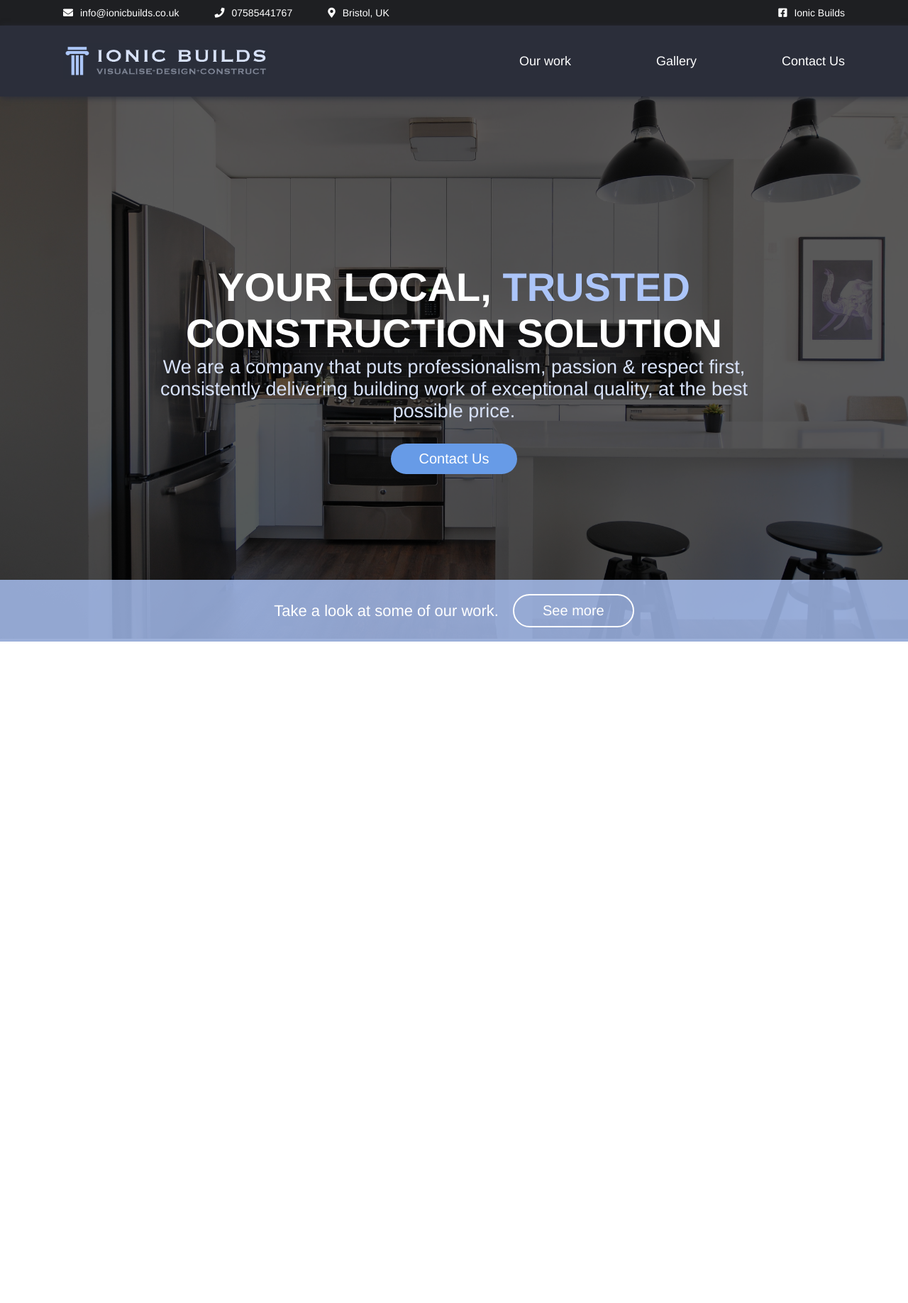
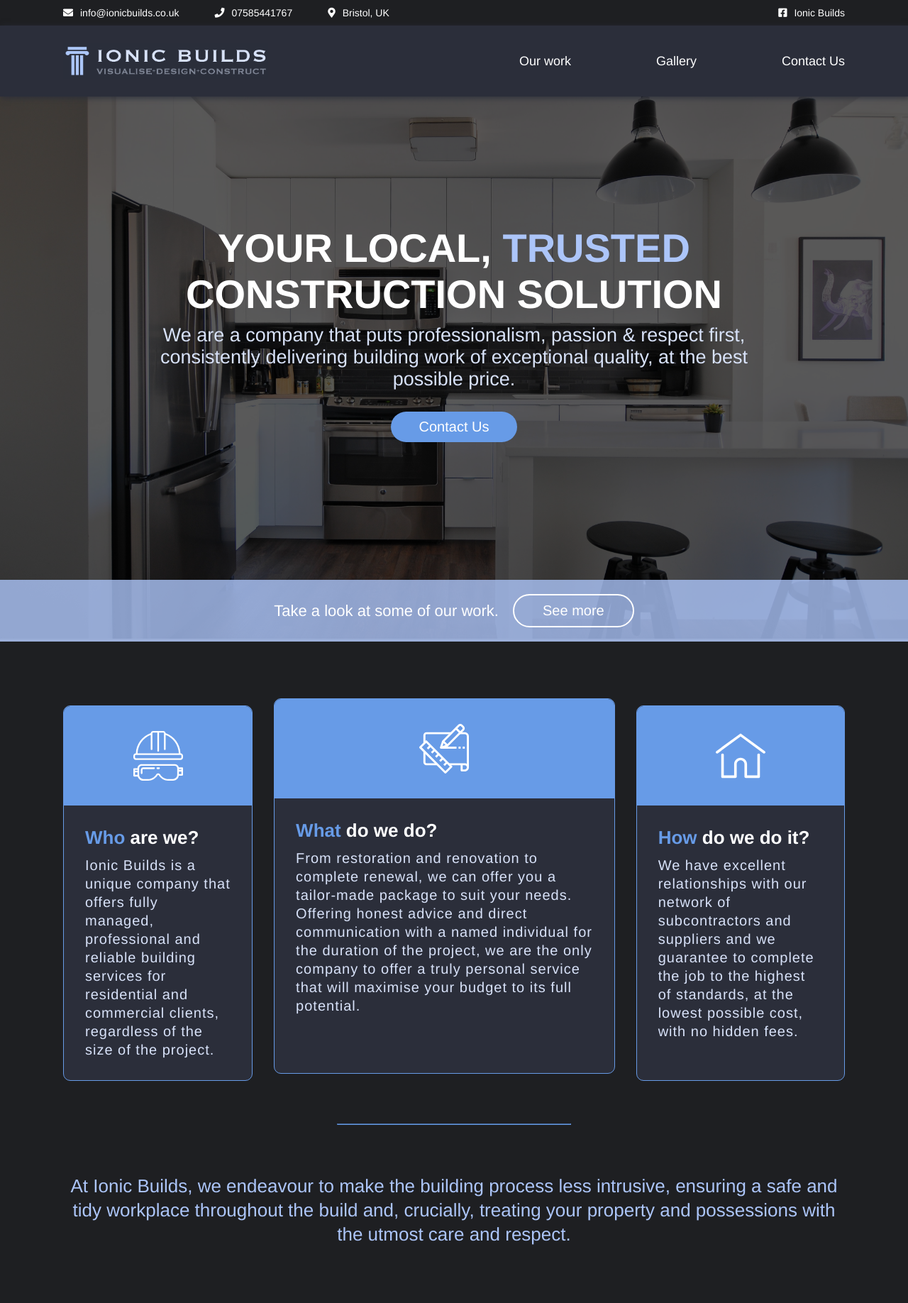
Before and after one commit to danielcornock/ionic-builds, a Jekyll site: the page built from index.md, in a window 1280 px wide. Shown: the whole page at 71% size. Built offline with Jekyll 4.4.1, drawn with Linux system fonts in a browser that asks for light colours; nearby versions of some CDN libraries; before the commit the page ends 904 px from its top, so only the background shows below that.

Commit message:
add features section

```diff
--- a/_config.yml
+++ b/_config.yml
@@ -8,6 +8,7 @@ url: '' # the base hostname & protocol for your site, e.g. http://example.com
 markdown: kramdown
 permalink: /our-work/:title
 image_dir: /assets/images/
+svg_dir: /assets/svg/
 
 include: ['_pages']
 # Exclude from processing.
--- /dev/null
+++ b/_data/features.yml
@@ -0,0 +1,12 @@
+- heading: Who are we?
+  icon: helmet.svg
+  text: >-
+    Ionic Builds is a unique company that offers fully managed, professional and reliable building services for residential and commercial clients, regardless of the size of the project.
+- heading: What do we do?
+  icon: sketch.svg
+  text: >-
+    From restoration and renovation to complete renewal, we can offer you a tailor-made package to suit your needs. Offering honest advice and direct communication with a named individual for the duration of the project, we are the only company to offer a truly personal service that will maximise your budget to its full potential.
+- heading: How do we do it?
+  icon: home.svg
+  text: >-
+    We have excellent relationships with our network of subcontractors and suppliers and we guarantee to complete the job to the highest of standards, at the lowest possible cost, with no hidden fees.
--- /dev/null
+++ b/_includes/features/_features.scss
@@ -0,0 +1,75 @@
+.features {
+  background-color: $color-darkest;
+
+  &-container {
+    @include container-element;
+    padding-top: 80px;
+    padding-bottom: 80px;
+  }
+
+  &-list {
+    display: flex;
+  }
+
+  &-item {
+    background-color: $color-default;
+    border: 1px solid $color-highlight;
+    border-radius: $br-10;
+    overflow: hidden;
+
+    & + & {
+      margin-left: 30px;
+    }
+
+    &:first-of-type,
+    &:last-of-type {
+      position: relative;
+      top: 10px;
+    }
+  }
+
+  &-iconContainer {
+    @include center-contents;
+    background-color: $color-highlight;
+    height: 140px;
+  }
+
+  &-icon {
+    height: 70px;
+  }
+
+  &-itemContent {
+    padding: 30px 30px 30px;
+    color: $color-white;
+  }
+
+  &-itemHeading {
+    font-size: 26px;
+    margin-bottom: 10px;
+
+    &--highlight {
+      color: $color-highlight;
+    }
+  }
+
+  &-itemText {
+    font-size: 20px;
+    font-weight: 300;
+    letter-spacing: 1px;
+    color: $color-light;
+    line-height: 1.3;
+  }
+
+  &-divider {
+    margin: 70px auto;
+    width: 30%;
+    border-color: $color-highlight;
+  }
+
+  &-statement {
+    color: $color-light-text;
+    font-size: 26px;
+    text-align: center;
+    line-height: 1.3;
+  }
+}
--- /dev/null
+++ b/_includes/features/features.html
@@ -0,0 +1,27 @@
+<div class="features-container">
+  <ul class="features-list">
+    {% for feature in site.data.features %}
+    <div class="features-item">
+      <div class="features-iconContainer">
+        <img
+          src="{{ site.svg_dir | append: feature.icon | absolute_url }}"
+          alt=""
+          class="features-icon"
+        />
+      </div>
+      <div class="features-itemContent">
+        <h3 class="features-itemHeading">{{ feature.heading }}</h3>
+        <p class="features-itemText">{{ feature.text }}</p>
+      </div>
+    </div>
+    {% endfor %}
+  </ul>
+
+  <hr class="features-divider" />
+
+  <p class="features-statement">
+    At Ionic Builds, we endeavour to make the building process less intrusive,
+    ensuring a safe and tidy workplace throughout the build and, crucially,
+    treating your property and possessions with the utmost care and respect.
+  </p>
+</div>
--- a/_includes/hero/_hero.scss
+++ b/_includes/hero/_hero.scss
@@ -21,7 +21,7 @@
 
   &-content {
     position: absolute;
-    top: 50%;
+    top: calc(50% - 50px);
     left: 50%;
     transform: translate(-50%, -50%);
     width: 100%;
@@ -36,6 +36,7 @@
     text-transform: uppercase;
     font-size: 56px;
     font-weight: 700;
+    margin-bottom: 10px;
 
     &--highlight {
       color: $color-light-text;
--- a/_layouts/home/home.html
+++ b/_layouts/home/home.html
@@ -3,3 +3,6 @@ layout: default
 ---
 
 {% include hero/hero.html %}
+<div class="features">
+  {% include features/features.html %}
+</div>
--- a/_sass/_includes.scss
+++ b/_sass/_includes.scss
@@ -1,3 +1,4 @@
 @import '../_includes/header/header';
 @import '../_includes/footer/footer';
 @import '../_includes/hero/hero';
+@import '../_includes/features/features';
--- a/_sass/_mixins.scss
+++ b/_sass/_mixins.scss
@@ -14,4 +14,10 @@
   font-weight: 500;
 }
 
+@mixin center-contents {
+  display: flex;
+  align-items: center;
+  justify-content: center;
+}
 $br-max: 9999px;
+$br-10: 10px;
--- a/assets/scripts/index.js
+++ b/assets/scripts/index.js
@@ -0,0 +1,15 @@
+const coloriseFeatures = () => {
+  const featureTitles = document.querySelectorAll('.features-itemHeading');
+
+  featureTitles.forEach((title) => {
+    const content = title.textContent,
+      splitContent = content.split(' '),
+      firstWord = splitContent[0];
+
+    splitContent[0] = `<span class="features-itemHeading--highlight">${firstWord}</span>`;
+
+    title.innerHTML = splitContent.join(' ');
+  });
+};
+
+coloriseFeatures();
```
Also changed, not shown: assets/svg/helmet.svg (added), assets/svg/home.svg (added), assets/svg/sketch.svg (added).
